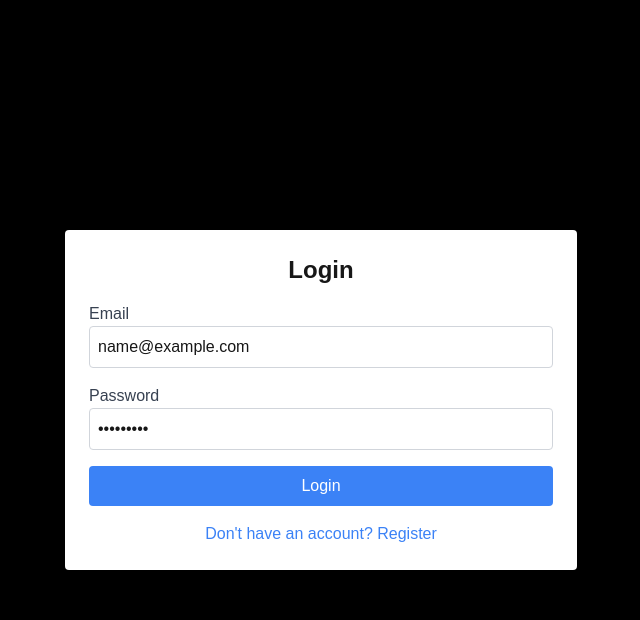
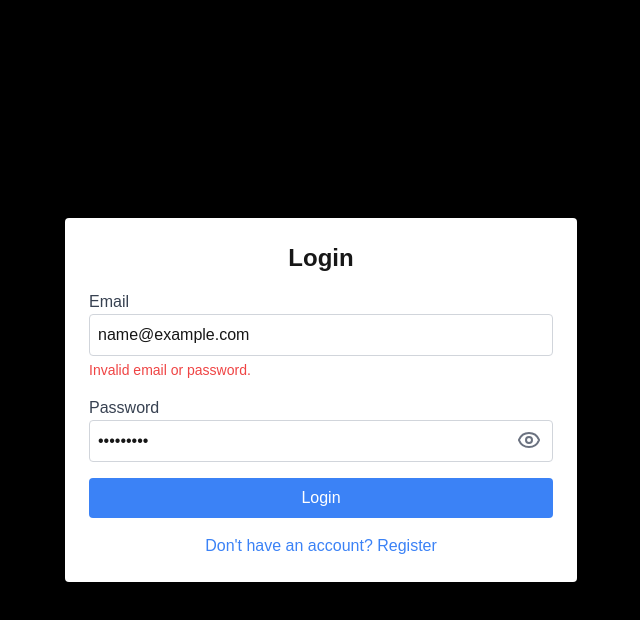
Before and after one commit to etopritika/test-dashboard, a Next.js app: page /login in a window 1280 px wide. Both pictures are taken after typing "name@example.com", "Sample123" into the empty fields and a click on the button "Login". Shown: the top 620 px of the page, without its empty margins (319-959 px from the left). Built offline with nearby package versions, Linux system fonts and the light colour scheme.

Commit message:
Added show-password logic and erro handling

```diff
--- a/src/components/Auth-Form/Login-Form.tsx
+++ b/src/components/Auth-Form/Login-Form.tsx
@@ -1,15 +1,19 @@
 "use client";
-import React from "react";
+import React, { useState } from "react";
 import { useForm } from "react-hook-form";
 import useAuthStore from "@/store/auth-store";
 import { zodResolver } from "@hookform/resolvers/zod";
 import { LoginFormSchema, loginSchema } from "./schema";
 import { useRouter } from "next/navigation";
+import { Eye, EyeOff } from "lucide-react";
 
 const LoginForm: React.FC<{ onSwitchToRegister: () => void }> = ({
   onSwitchToRegister,
 }) => {
   const router = useRouter();
+  const [formError, setFormError] = useState<string | null>(null);
+  const [showPassword, setShowPassword] = useState<boolean>(false);
+
   const {
     register,
     handleSubmit,
@@ -26,11 +30,11 @@ const LoginForm: React.FC<{ onSwitchToRegister: () => void }> = ({
     const result = login(email, password);
 
     if (result.success) {
-      alert("Login successful!");
+      setFormError(null);
       router.push("/dashboard");
       reset();
     } else {
-      alert(result.message);
+      setFormError(result.message);
     }
   };
 
@@ -51,18 +55,29 @@ const LoginForm: React.FC<{ onSwitchToRegister: () => void }> = ({
           {errors.email && (
             <p className="text-red-500 text-sm mt-1">{errors.email.message}</p>
           )}
+          {formError && (
+            <p className="text-red-500 text-sm mt-1">{formError}</p>
+          )}
         </div>
 
-        <div className="mb-4">
+        <div className="mb-4 relative">
           <label className="block text-gray-700">Password</label>
           <input
-            type="password"
+            type={showPassword ? "text" : "password"}
             {...register("password")}
             className={`w-full border p-2 rounded ${
               errors.password ? "border-red-500" : "border-gray-300"
             }`}
             placeholder="Your password"
           />
+          <button
+            type="button"
+            onClick={() => setShowPassword(!showPassword)}
+            className="absolute top-8 right-3 text-gray-500"
+            aria-label={showPassword ? "Hide password" : "Show password"}
+          >
+            {showPassword ? <EyeOff size={24} /> : <Eye size={24} />}
+          </button>
           {errors.password && (
             <p className="text-red-500 text-sm mt-1">
               {errors.password.message}
```
